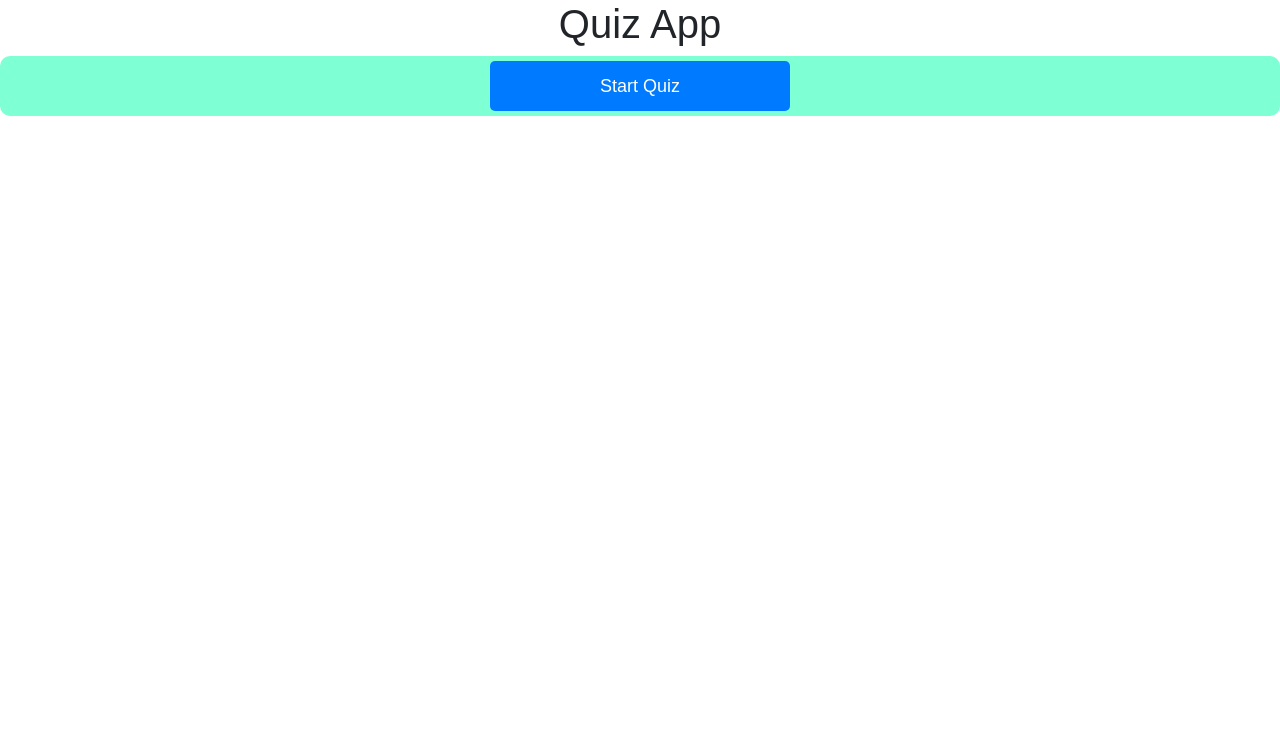
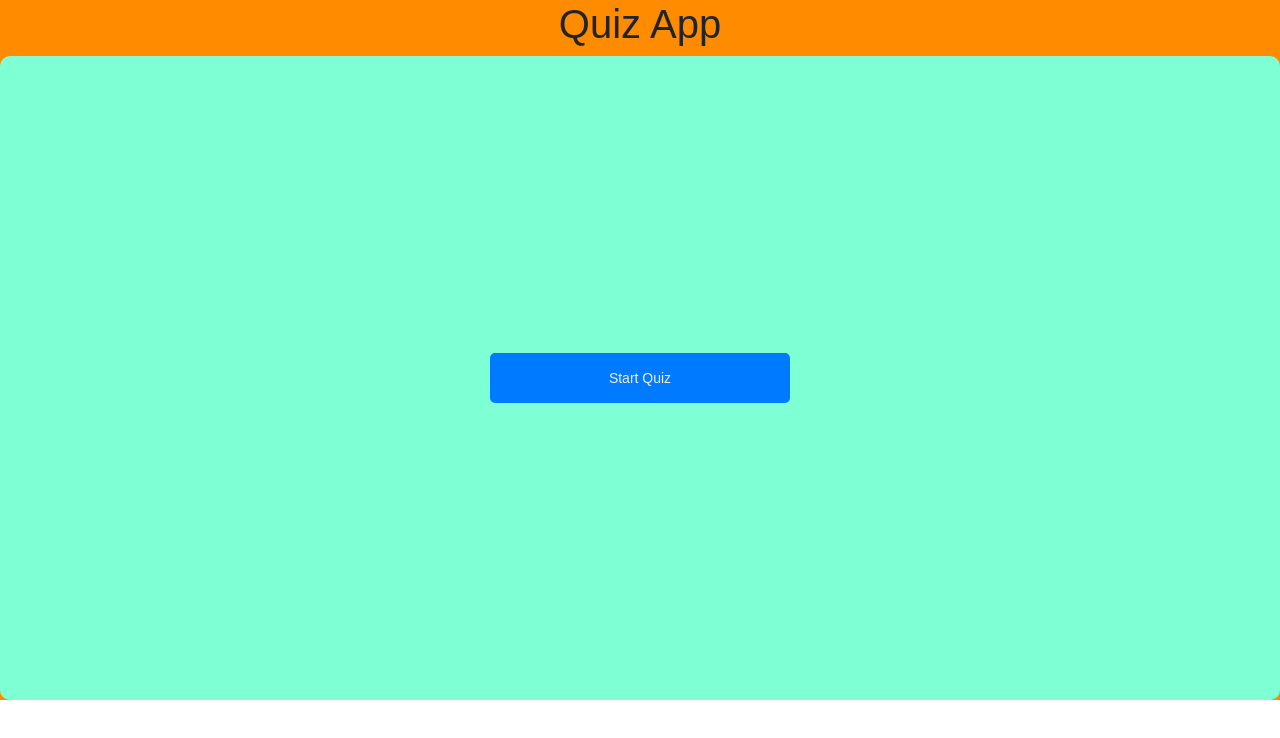
Before and after one commit to FuturePro-Career-Guidance/Future-Pro, a React (Create React App) app: page /skilltest in a window 1280 px wide. Shown: the top 738 px of the page. Built offline with nearby package versions, Linux system fonts and the light colour scheme.

Commit message:
Updated Quiz

```diff
--- a/src/Pages/endScreen.jsx
+++ b/src/Pages/endScreen.jsx
@@ -13,12 +13,12 @@ function EndScreen() {
     return (
         <div className="EndScreen">
             {""}
-            <h1>Quiz Finished</h1>
-            <h3>
-                {""}
-                <h5>{Questions[currQuestion].prompt} = {setOptionChosen()}</h5>;
+            <h1>Most Suitable Job for you is QA</h1>
+            {/*<h3>*/}
+            {/*    {""}*/}
+            {/*    <h5>{Questions[currQuestion].prompt} = {setOptionChosen()}</h5>;*/}
 
-            </h3>
+            {/*</h3>*/}
             <button onClick={restartQuiz}>Restart Quiz</button>
         </div>
     );
--- a/src/Pages/skilltest.css
+++ b/src/Pages/skilltest.css
@@ -4,13 +4,17 @@
     justify-content: center;
     align-items: center;
     flex-direction: column;
+    background-color:darkorange;
+    height: 700px;
+
+
   }
 
   .Menu,
   .Quiz,
   .EndScreen{
     width: 500px;
-    height: 500px;
+    height: 600px;
     border-radius: 10px;
     background-color: aquamarine;
     display: flex;
@@ -27,9 +31,12 @@
     margin: 5px;
     border: none;
     border-radius: 5px;
-    font-size: 18px;
+    font-size: 14px;
     cursor: pointer;
+    color: antiquewhite;
   }
+
+
   .Menu,
   .Quiz {
     color: white;
@@ -47,4 +54,14 @@
     flex-direction: column;
     align-items: center;
 
+
+
   }
+
+  .options:focus{
+    background-color: #0a2b1e;
+  }
+
+  .h3{
+    color: #007bff;
+  }
```
